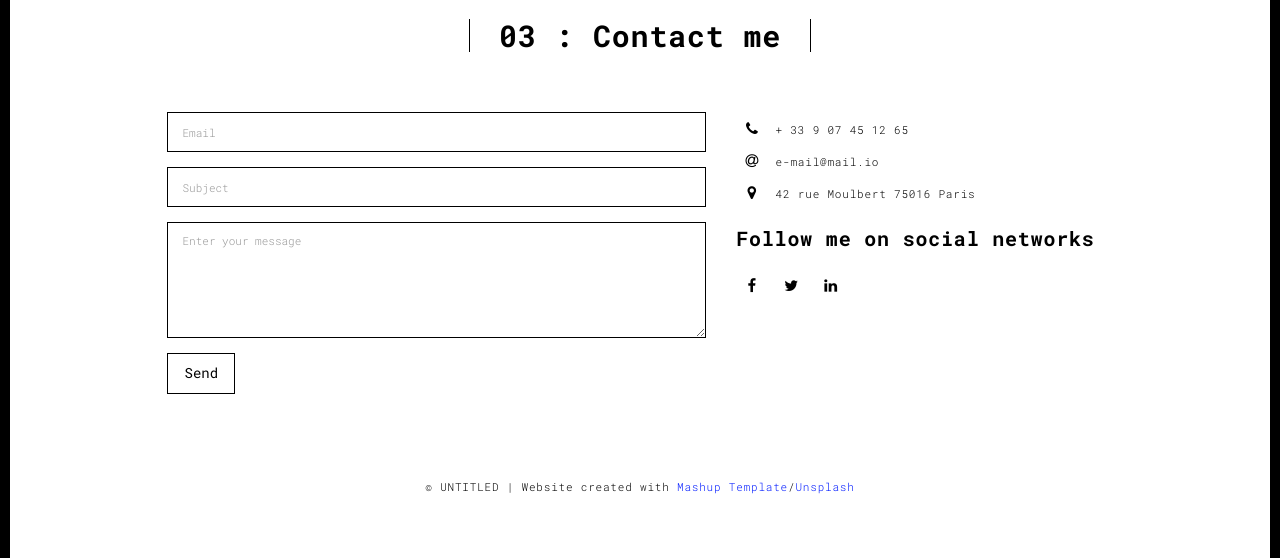
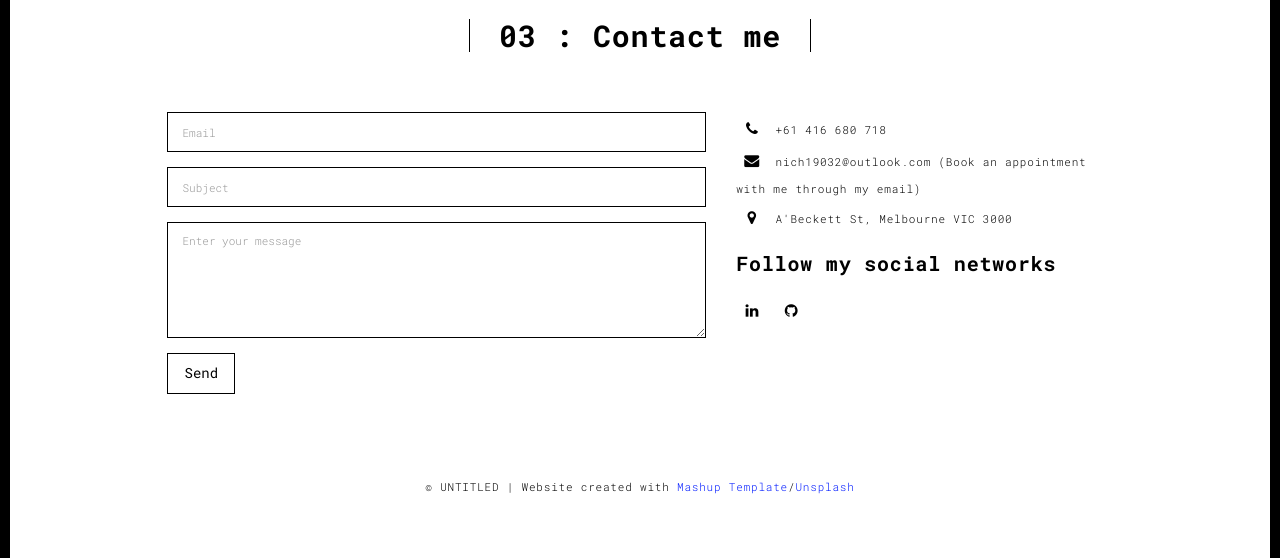
Before and after one commit to Klezca/Personal-website, a Flask app: page /contact.html in a window 1280 px wide. Shown: the part 90-648 px from the top of the page. Run offline with Flask 2, Linux system fonts and the light colour scheme; some libraries are stand-ins or nearby versions.

Commit message:
Added my contact details to the contact page

```diff
--- a/templates/contact.html
+++ b/templates/contact.html
@@ -93,30 +93,35 @@
                           <span class="fa-icon">
                             <i class="fa fa-phone" aria-hidden="true"></i>
                           </span>
-                          + 33 9 07 45 12 65
+                          +61 416 680 718
                         </li>
                         <li>
                           <span class="fa-icon">
-                            <i class="fa fa-at" aria-hidden="true"></i>
+                            <i class="fa fa-envelope" aria-hidden="true"></i>
                           </span>
-                          e-mail@mail.io
+                          nich19032@outlook.com (Book an appointment with me through my email)
                         </li>
                         <li>
                           <span class="fa-icon">
                             <i class="fa fa fa-map-marker" aria-hidden="true"></i>
                           </span>
-                          42 rue Moulbert 75016 Paris
+                          A'Beckett St, Melbourne VIC 3000
                         </li>
                       </ul>
-                      <h3>Follow me on social networks</h3>
-                      <a href="http://www.facebook.com" title="" class="fa-icon">
-                        <i class="fa fa-facebook"></i>
+                      <h3>Follow my social networks</h3>
+                      <a
+                        href="https://www.linkedin.com/in/norman-wong-chiew-look/"
+                        title="Norman's Linkedin profile"
+                        class="fa-icon"
+                      >
+                        <i class="fa fa-linkedin"></i>
                       </a>
-                      <a href="http://www.twitter.com" title="" class="fa-icon">
-                        <i class="fa fa-twitter"></i>
-                      </a>
-                      <a href="http://www.linkedin.com" title="" class="fa-icon">
-                        <i class="fa fa-linkedin"></i>
+                      <a
+                        href="https://github.com/Klezca"
+                        title="Norman's Github profile"
+                        class="fa-icon"
+                      >
+                        <i class="fa fa-github" aria-hidden="true"></i>
                       </a>
                     </div>
                   </div>
```
